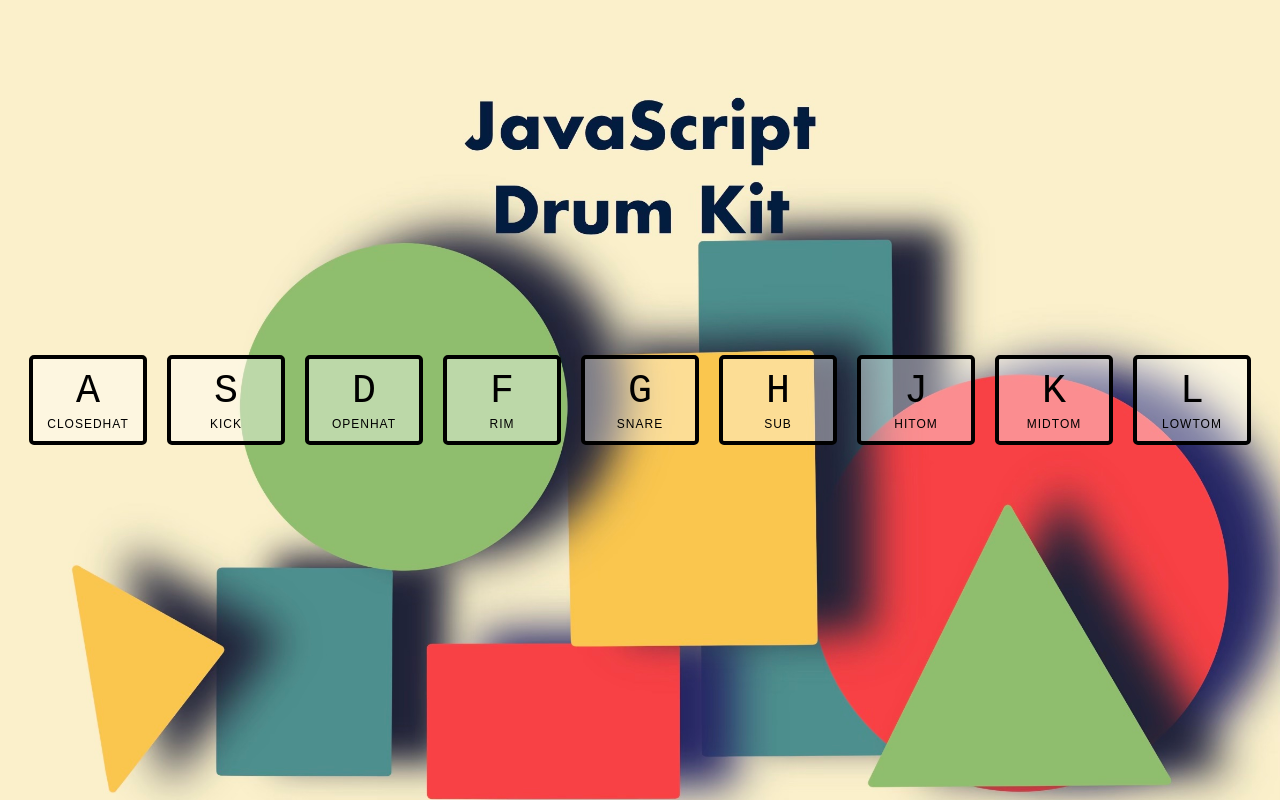
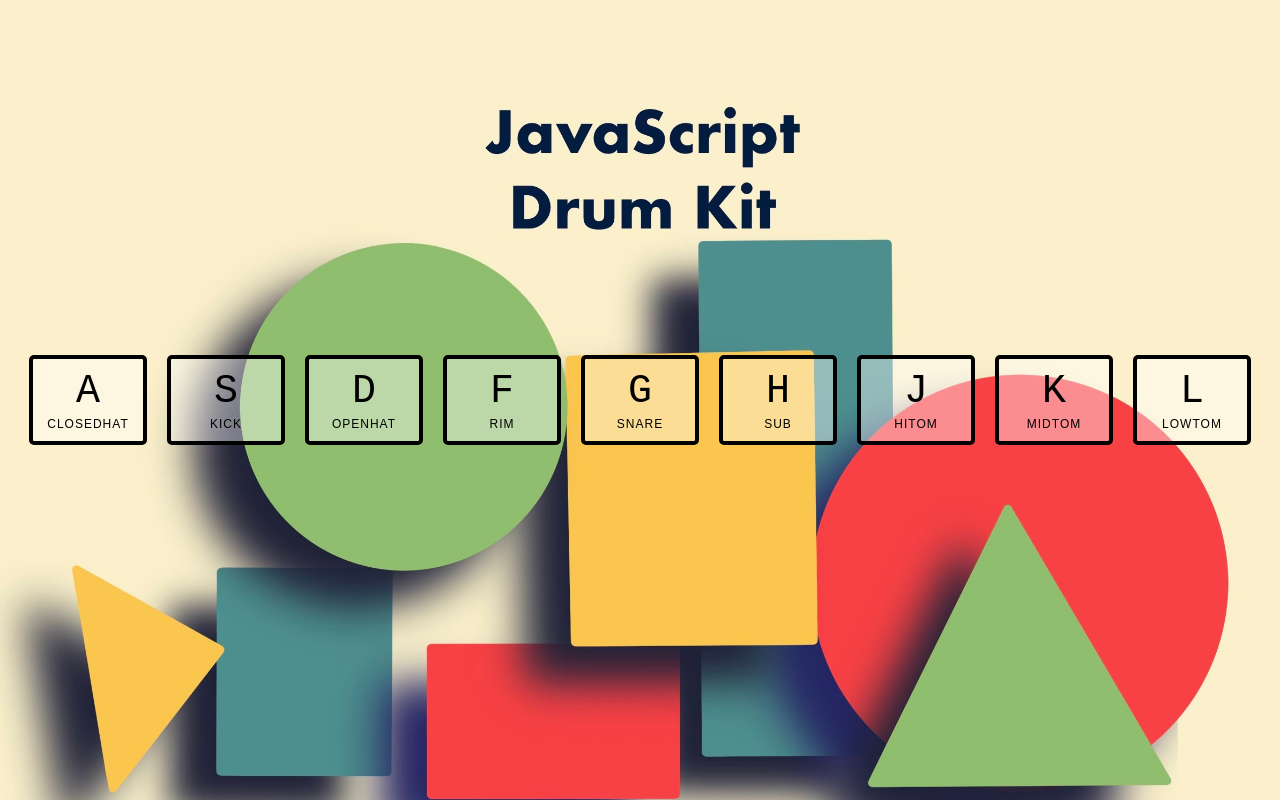
Before and after one commit to mriansabado/javaScript-drumkit, a plain HTML site: page index.html in a window 1280 px wide. Drawn offline with Linux system fonts and the light colour scheme.

Commit message:
Updated Image

```diff
--- a/style.css
+++ b/style.css
@@ -1,6 +1,6 @@
 html {
     font-size: 10px;
-    background: url('./images/back5.jpg') center;
+    background: url('./images/background2.jpg') center;
     background-size: cover;
   }
 
```
Also changed, not shown: images/background1.jpg (added), images/background2.jpg (added).
